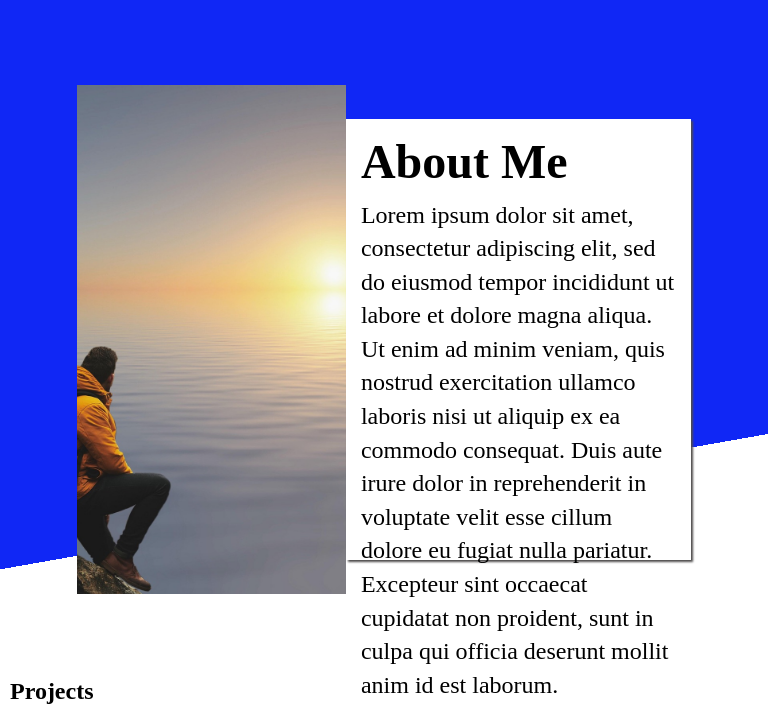
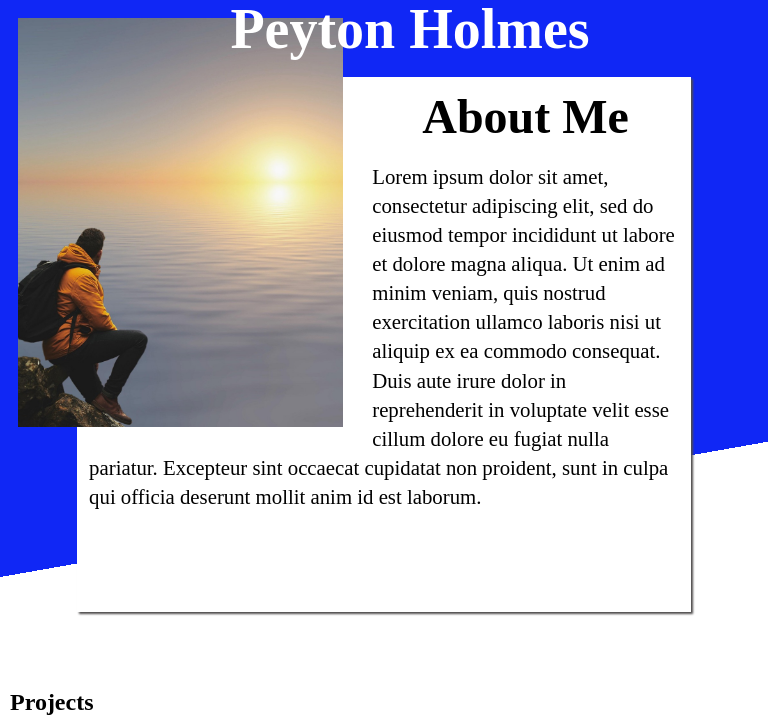
Before and after one commit to sicxx-xnx/mock-portfolio, a website built with webpack: page src/html/template.html in a window 768 px wide. Shown: the top 721 px of the page. Built offline with nearby package versions, Linux system fonts and the light colour scheme; a web font is replaced by a local one.

Commit message:
adjust font sizes
adjusted font sives to better scale with responsive viewpowints between breakpoints

```diff
--- a/src/css/style.css
+++ b/src/css/style.css
@@ -2,6 +2,12 @@
     box-sizing: border-box;
     margin: 0;
     padding: 0;
+}
+p{
+color: white;
+}
+.picture-tablet {
+display: none;
 }
 body{
 display: grid;
@@ -23,13 +29,22 @@ min-height: clamp(250px, 40vh, 650px);
 background: linear-gradient(-5deg, white 30%, #1027f5 26%);
 justify-content: center;
 display: flex;
+position: relative;
 }
 header h2{
 margin-bottom: 3%;
 font-size: 3rem;
 }
 header p{
-font-size: 2rem;
+font-size: 2vw;
+color: black;
+}
+header h1{
+position: absolute;
+left: 17%;
+bottom: 15%;
+color: white;
+font-size: clamp(1.5rem, 2vw + 1rem, 3.5rem);
 }
 main{
 grid-area: main;
@@ -65,10 +80,11 @@ gap: clamp(10px, 2vh, 36px);
 flex: 1 0 38%;
 }
 footer h2{
-font-size: 3rem;
+font-size: calc(clamp(1.5rem,2vw + 1rem, 3.5rem) * 1.1);
 }
 footer p {
-font-size: 2rem;
+font-size: calc(clamp(1.5rem, 2vw + 1rem, 3.5rem) / 2);
+;
 }
 i{
 vertical-align: middle;
@@ -139,7 +155,7 @@ box-shadow: 2px 2px 2px 0px #4f4d4d;
 padding: 2%;
 }
 header div p {
- font-size: 1.5rem;
+ font-size: 1.3rem;
  line-height: 1.4;
 }
 
@@ -178,7 +194,7 @@ object-position: 50px;
 width: 100%;
 height: 100%;
 object-fit: cover;
-object-position: center -300px;
+object-position: center clamp(-200px,-10% ,-300px);
 }
 .phone-holder{
 display: flex;
@@ -194,8 +210,51 @@ justify-content: start;
 gap: 5%;
 }
 @media (min-width: 768px) and (max-width: 1024px) {
+.body{
+display: flex;
+flex-direction: column;
+}
+.picture-desktop{
+display: none;
+}
+.picture-tablet{
+ display: block;
+ float: left;
+ width: 60%;
+ height: 80%;
+ padding-right: 5%;
+ margin-top: -12%;
+ margin-left: -12%;
+}
 header{
 background: linear-gradient(-10deg, white 30%, #1027f5 25%);
+display: grid;
+grid-template:
+repeat(3, 1fr)/repeat(3, 1fr)
+;
+padding: 10%;
+}
+header > div{
+grid-area: 1/1/4/4 ;
+width: 100%;
+height: 100%;
+position: relative;
+}
+header > div > h2{
+grid-area: 1/1/2/2;
+display: flex;
+justify-content: center;
+}
+.title{
+display: flex;
+position: absolute;
+top: -15%;
+left: 25%;
+font-size: 3.5rem;
+color: white;
+}
+.icon-holder{
+ display: none;
 }
 
 main>section{
@@ -211,6 +270,10 @@ grid-template-areas:
 "three four"
 "five six";
 }
+.contact-us-image{
+object-position: center -96px;
+}
+
 }
 @media screen {
 
--- a/src/html/template.html
+++ b/src/html/template.html
@@ -7,12 +7,18 @@
 </head>
 <body>
     <header>
-        <picture>
+        <picture class="picture-desktop">
              <source media="(max-width:650px)" srcset="../images/3205123-ocean-1919639_640.jpg">
             <source media="(max-width:1050px)" srcset="../images/3205123-ocean-1919639_1280.jpg">
             <img src="../images/3205123-ocean-1919639_1920.jpg" alt="Flowers">
         </picture>
         <div>
+            <picture class="picture-tablet">
+             <source media="(max-width:650px)" srcset="../images/3205123-ocean-1919639_640.jpg">
+            <source media="(max-width:1050px)" srcset="../images/3205123-ocean-1919639_1280.jpg">
+            <img src="../images/3205123-ocean-1919639_1920.jpg" alt="Flowers">
+        </picture>
+            <h1 class="title">Peyton Holmes</h1>
             <h2>About Me</h2>
             <p>Lorem ipsum dolor sit amet, consectetur adipiscing elit, sed do eiusmod tempor incididunt ut labore et dolore magna aliqua.
             Ut enim ad minim veniam, quis nostrud exercitation ullamco laboris nisi ut aliquip ex ea commodo consequat. Duis aute irure dolor in reprehenderit in voluptate velit esse cillum dolore eu fugiat nulla pariatur. Excepteur sint occaecat cupidatat non proident, sunt in culpa qui officia deserunt mollit anim id est laborum.</p>
```
